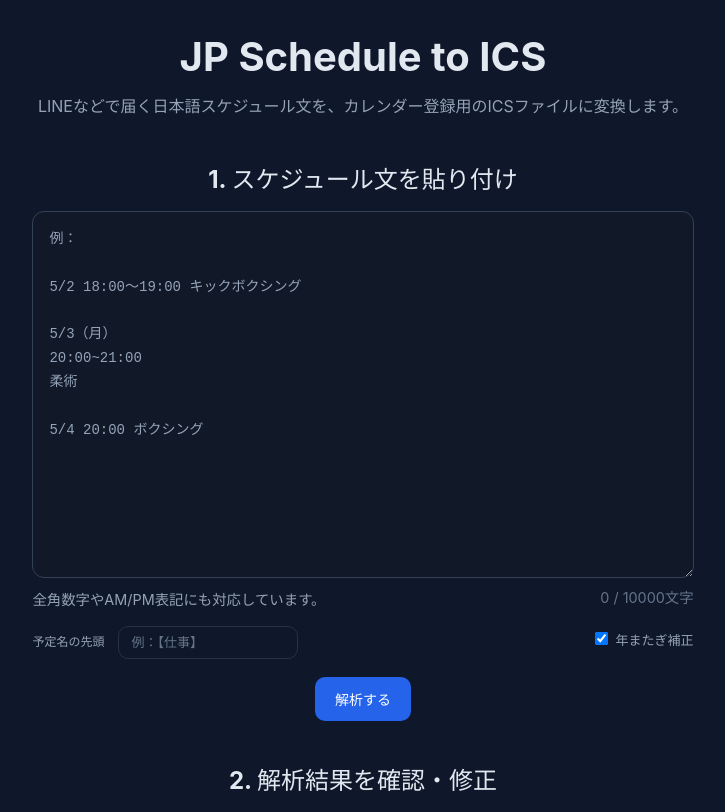
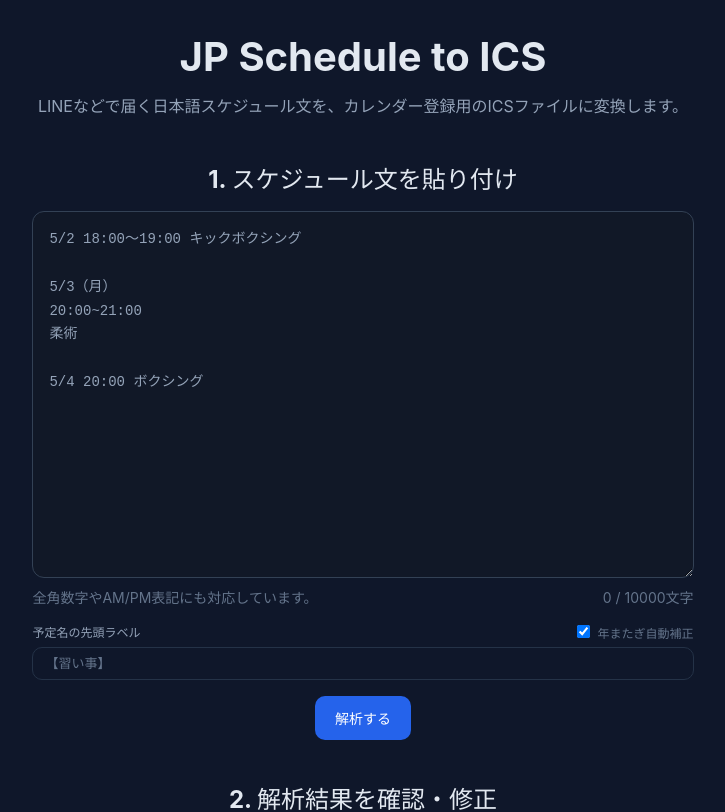
Before and after one commit to yasoowork/jp-schedule-to-ics, a React (Vite) app: page / in a window 1280 px wide. Shown: the top 812 px of the page, without its empty margins (277-1002 px from the left). Built offline with nearby package versions, Linux system fonts and the light colour scheme.

Commit message:
Modify Site

```diff
--- a/src/App.css
+++ b/src/App.css
@@ -261,19 +261,20 @@ p {
 .input-help {
   display: flex;
   justify-content: space-between;
+  align-items: baseline;
+
   gap: 16px;
-
   margin-top: 8px;
 
-  color: #94a3b8;
-  font-size: 0.9rem;
+  color: #64748b;
+  font-size: 14px;
 
   text-align: left;
+  line-height: 1.4;
 }
 
 .input-counter {
   flex-shrink: 0;
-  color: #64748b;
 }
 
 .footer {
@@ -366,47 +367,45 @@ p {
   display: block;
 }
 
-.option-inline {
+.option-row {
   max-width: 760px;
-  margin: 12px auto 0;
+  margin: 12px auto 6px;
+
   display: flex;
   align-items: center;
-  gap: 14px;
 }
 
+.option-label {
+  color: #94a3b8;
+  font-size: 12px;
+  font-weight: 600;
+}
+
+.compact-checkbox {
+  margin-left: auto;
+  margin-top: 0;
+  margin-bottom: 0;
+
+  color: #64748b;
+  font-size: 12px;
+  font-weight: 600;
+}
 
 .title-prefix-input {
-  width: 180px;
-  max-width: 52%;
-  flex: 0 0 auto;
+  width: 100%;
+  max-width: 760px;
+
   padding: 8px 12px;
+
   border: 1px solid #243247;
   border-radius: 10px;
+
   background: #0f172a;
   color: #e2e8f0;
+
   font-size: 13px;
 }
 
 .title-prefix-input::placeholder {
   color: #64748b;
 }
-
-.title-prefix-input:focus {
-  outline: none;
-  border-color: #60a5fa;
-}
-
-.option-inline .checkbox-label {
-  margin-left: auto;
-  color: #94a3b8;
-  font-size: 13px;
-  font-weight: 600;
-  white-space: nowrap;
-}
-
-.option-label {
-  margin-bottom: 6px;
-  color: #94a3b8;
-  font-size: 12px;
-  font-weight: 600;
-}
--- a/src/App.tsx
+++ b/src/App.tsx
@@ -91,9 +91,7 @@ function App() {
           className="textarea"
           rows={14}
           maxLength={MAX_TEXT_LENGTH}
-          placeholder={`例：
-
-5/2 18:00〜19:00 キックボクシング
+          placeholder={`5/2 18:00〜19:00 キックボクシング
 
 5/3（月）
 20:00~21:00
@@ -113,28 +111,30 @@ function App() {
           </span>
         </div>
 
-        <div className="option-inline">
-          <p className="option-label">
-            予定名の先頭
-          </p>
-          <input
-            className="title-prefix-input"
-            type="text"
-            maxLength={30}
-            placeholder="例：【仕事】"
-            value={titlePrefix}
-            onChange={(e) => setTitlePrefix(e.target.value)}
-          />
+        <div className="option-row">
+          <label className="option-label" htmlFor="title-prefix">
+            予定名の先頭ラベル
+          </label>
 
-          <label className="checkbox-label">
+          <label className="checkbox-label compact-checkbox">
             <input
               type="checkbox"
               checked={rolloverYear}
               onChange={(e) => setRolloverYear(e.target.checked)}
             />
-            年またぎ補正
+            年またぎ自動補正
           </label>
         </div>
+
+        <input
+          id="title-prefix"
+          className="title-prefix-input"
+          type="text"
+          maxLength={30}
+          placeholder="【習い事】"
+          value={titlePrefix}
+          onChange={(e) => setTitlePrefix(e.target.value)}
+        />
 
         <button type="button" className="primary-button" onClick={handleParse}>
           解析する
```
